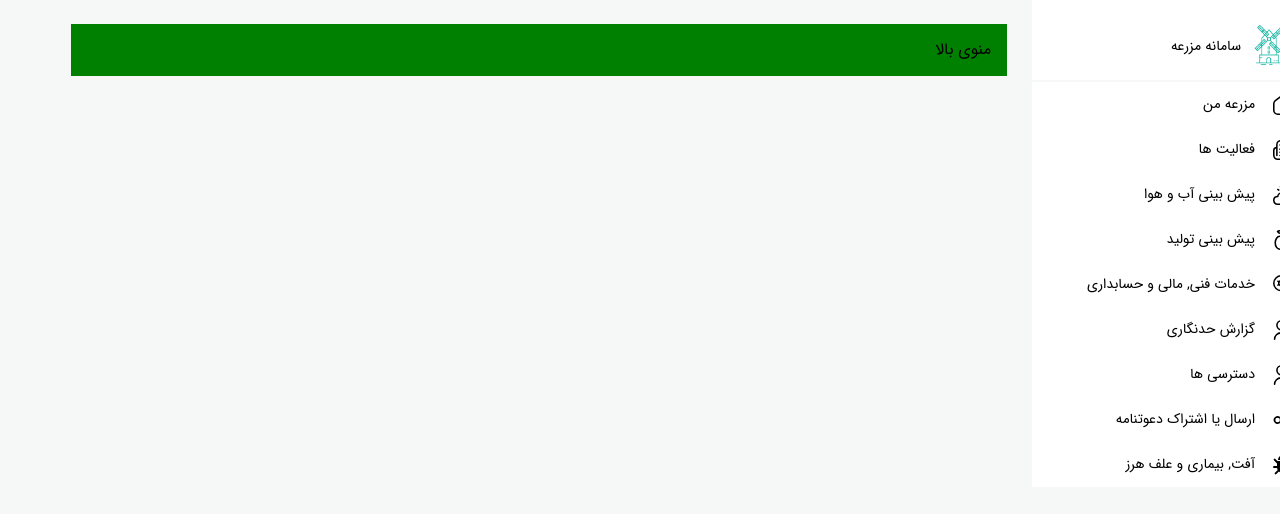
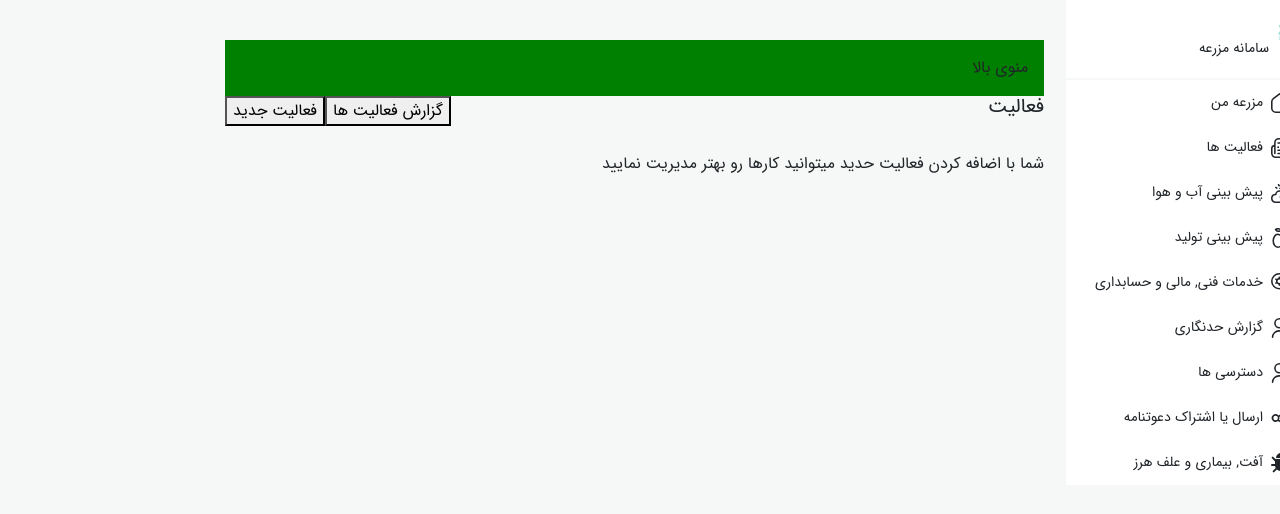
Before and after one commit to ali-mozaffari/mazraeapp.com, a React (Create React App) app: page /activities in a window 1280 px wide. Shown: the top 514 px of the page. Built offline with nearby package versions, Linux system fonts and the light colour scheme.

Commit message:
initial app layout base config

```diff
--- a/package.json
+++ b/package.json
@@ -15,8 +15,10 @@
     "@testing-library/jest-dom": "^5.16.4",
     "@testing-library/react": "^13.3.0",
     "@testing-library/user-event": "^13.5.0",
+    "bootstrap": "^5.1.3",
     "material-ui-popup-state": "^3.1.1",
     "react": "^18.2.0",
+    "react-bootstrap": "^2.4.0",
     "react-dom": "^18.2.0",
     "react-icons": "^4.4.0",
     "react-router-dom": "^6.3.0",
--- a/src/index.js
+++ b/src/index.js
@@ -1,5 +1,6 @@
 import {createRoot} from 'react-dom/client';
 import App from './App';
+import 'bootstrap/dist/css/bootstrap.min.css';
 import {BrowserRouter} from 'react-router-dom';
 import '../src/assets/css/fontiran.css';
 import './index.css'
--- a/src/layouts/appLayout.jsx
+++ b/src/layouts/appLayout.jsx
@@ -8,10 +8,10 @@ import SidebarBottom from "../pages/main/Sidebar/SidebarBottom";
 const AppLayout = ({children}) => {
     return (
         <div>
-            <Container className="container" maxWidth="xl">
+            <Container className="container" maxWidth="xxl">
                 <Grid
                     container
-                    spacing={2}
+                    spacing={0}
                     direction="row-reverse"
                     justifyContent="space-between"
                 >
--- /dev/null
+++ b/src/pages/activities/activitiesListPage.js
@@ -0,0 +1,29 @@
+import React from 'react';
+
+const ActivitiesListPage = () => {
+    return (
+        <div>
+            <div className="d-flex justify-content-between">
+                <div>
+                    <h5>
+                        فعالیت
+                    </h5>
+                    <br/>
+                    <p>
+                        شما با اضافه کردن فعالیت حدید میتوانید کارها رو بهتر مدیریت نمایید
+                    </p>
+                </div>
+                <div>
+                    <button>
+                        گزارش فعالیت ها
+                    </button>
+                    <button>
+                        فعالیت جدید
+                    </button>
+                </div>
+            </div>
+        </div>
+    );
+};
+
+export default ActivitiesListPage;
--- a/src/views/AppView.jsx
+++ b/src/views/AppView.jsx
@@ -1,10 +1,14 @@
-import React, {Suspense} from 'react';
+import React from 'react';
 import {Navigate, Route, Routes} from "react-router-dom";
 import AppLayout from "../layouts/appLayout";
 
 
 const Main = React.lazy(() =>
     import(/* webpackChunkName: "views-user" */ './../pages/main/main')
+);
+
+const ActivitiesPage = React.lazy(() =>
+    import(/* webpackChunkName: "views-user" */ './../pages/activities/activitiesListPage')
 );
 
 const AppView = () => {
@@ -14,6 +18,7 @@ const AppView = () => {
 
                 <Route path="/" element={<Navigate replace to="home"/>}/>
                 <Route path="home" element={<Main/>}/>
+                <Route path="activities" element={<ActivitiesPage/>}/>
 
             </Routes>
         </AppLayout>
```
Also changed, not shown: src/pages/main/main.js (+4 -4 lines), 1 other file (tests, documents, lock files or other folders).
